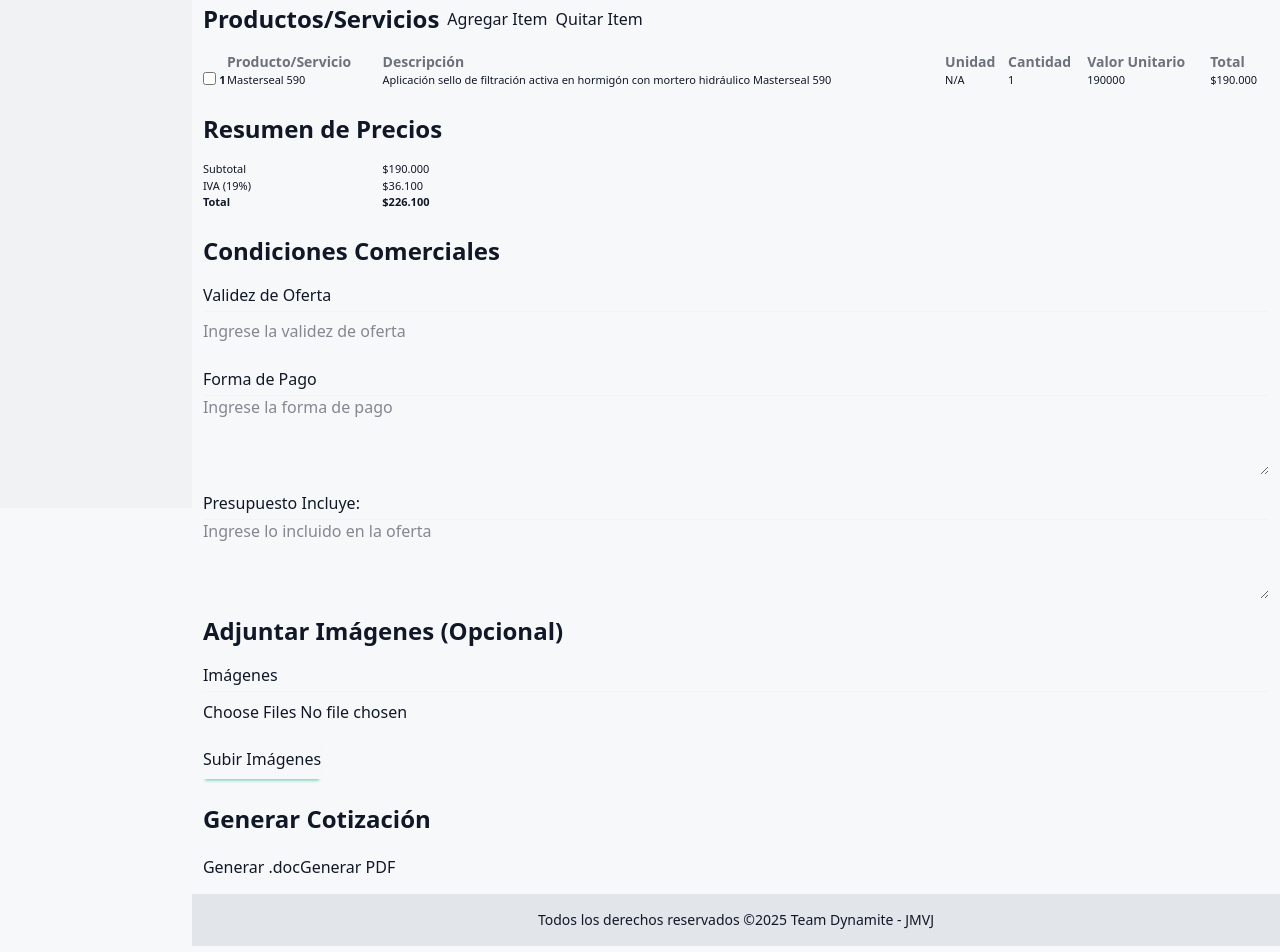
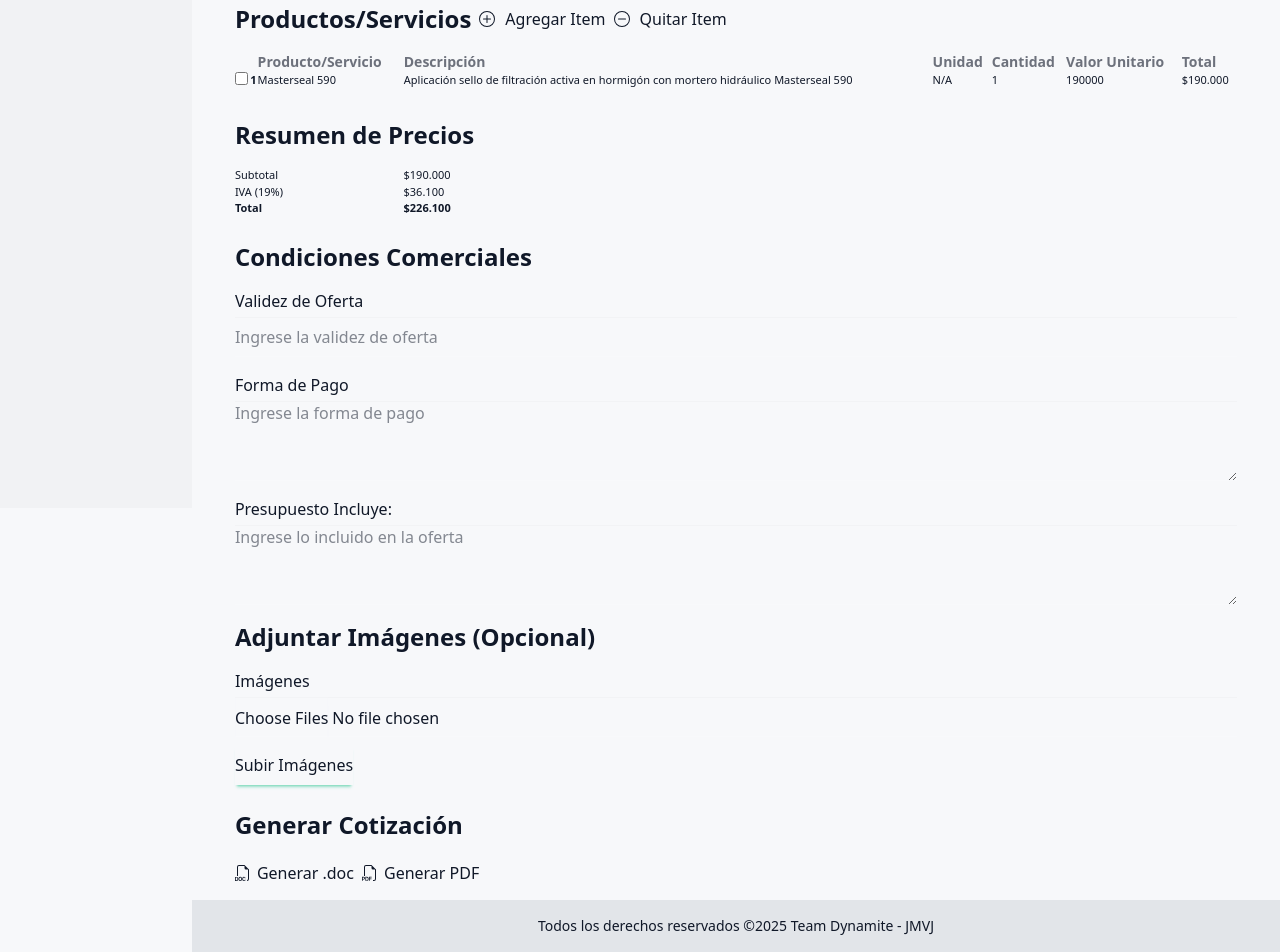
Before and after one commit to valjamettduoc/Munoz_Jorge_Jamett_Valentina_1.1_APT122, an Angular app: page /cotizador in a window 1280 px wide. Shown: the part 292-1244 px from the top of the page. Built offline with nearby package versions, Linux system fonts and the light colour scheme.

Commit message:
viewport ajustado, css cotizador
Se ajustó el contenedor para dispositivos móviles, se eliminó RouterLinkActive y RouterOutlet, y se agregaron pequeños detalles estéticos como íconos y colores. Íconos de bootstrap.

```diff
--- a/src/app/pages/cotizador/cotizador.component.html
+++ b/src/app/pages/cotizador/cotizador.component.html
@@ -1,4 +1,4 @@
-
+<div class="max-w-full overflow-hidden px-4 sm:px-6 lg:px-8">
   <div class="flex items-center mb-4 gap-2">
     <h1 class="text-2xl font-bold">Cotizador</h1>
     <button type="button" class="btn btn-outline btn-sm">Importar Plantilla</button>
@@ -84,14 +84,31 @@
   </div>
   <br>
 
-<!--TABLA DE PRODUCTOS SERVICIOS-->
-<div class="flex items-center mb-4 gap-2">
+
+  <div class="mb-4">
+    <div class="flex flex-col sm:flex-row sm:items-center gap-2">
       <h1 class="text-2xl font-bold">Productos/Servicios</h1>
-  <button type="button" class="btn btn-outline btn-sm">Agregar Item</button>
-  <button type="button" class="btn btn-outline btn-sm">Quitar Item</button>
+      <div class="flex gap-2">
+        <button type="button" class="btn btn-outline btn-success btn-sm hover:btn-success">
+          <svg xmlns="http://www.w3.org/2000/svg" width="16" height="16" fill="currentColor" class="bi bi-plus-circle mr-1" viewBox="0 0 16 16">
+            <path d="M8 15A7 7 0 1 1 8 1a7 7 0 0 1 0 14m0 1A8 8 0 1 0 8 0a8 8 0 0 0 0 16"/>
+            <path d="M8 4a.5.5 0 0 1 .5.5v3h3a.5.5 0 0 1 0 1h-3v3a.5.5 0 0 1-1 0v-3h-3a.5.5 0 0 1 0-1h3v-3A.5.5 0 0 1 8 4"/>
+          </svg>
+          Agregar Item
+        </button>
+        <button type="button" class="btn btn-outline btn-error btn-sm hover:btn-error">
+          <svg xmlns="http://www.w3.org/2000/svg" width="16" height="16" fill="currentColor" class="bi bi-dash-circle mr-1" viewBox="0 0 16 16">
+            <path d="M8 15A7 7 0 1 1 8 1a7 7 0 0 1 0 14m0 1A8 8 0 1 0 8 0a8 8 0 0 0 0 16"/>
+            <path d="M4 8a.5.5 0 0 1 .5-.5h7a.5.5 0 0 1 0 1h-7A.5.5 0 0 1 4 8"/>
+          </svg>
+          Quitar Item
+        </button>
       </div>
-<div class="overflow-x-auto">
-  <table class="table table-xs">
+    </div>
+  </div>
+  <div class="overflow-x-auto -mx-4 sm:mx-0">
+    <div class="inline-block min-w-full px-4 sm:px-0">
+      <table class="table table-xs w-full">
         <thead>
           <tr>
             <th></th>
@@ -118,6 +135,7 @@
           </tr>
         </tbody>
       </table>
+    </div>
   </div>
   <br />
   <h1 class="text-2xl font-bold">Resumen de Precios</h1>
@@ -167,7 +185,18 @@
   <div class="flex items-center mb-4 gap-2">
     <h1 class="text-2xl font-bold">Generar Cotización</h1>
   </div>
-<div class="mt-4">
-    <button type="button" class="btn btn-outline btn-sm">Generar .doc</button>
-    <button type="button" class="btn btn-outline btn-sm">Generar PDF</button>
+  <div class="mt-4 flex gap-2">
+      <button type="button" class="btn btn-outline btn-info btn-sm hover:btn-info">
+        <svg xmlns="http://www.w3.org/2000/svg" width="16" height="16" fill="currentColor" class="bi bi-filetype-doc" viewBox="0 0 16 16">
+          <path fill-rule="evenodd" d="M14 4.5V14a2 2 0 0 1-2 2v-1a1 1 0 0 0 1-1V4.5h-2A1.5 1.5 0 0 1 9.5 3V1H4a1 1 0 0 0-1 1v9H2V2a2 2 0 0 1 2-2h5.5zm-7.839 9.166v.522q0 .384-.117.641a.86.86 0 0 1-.322.387.9.9 0 0 1-.469.126.9.9 0 0 1-.471-.126.87.87 0 0 1-.32-.386 1.55 1.55 0 0 1-.117-.642v-.522q0-.386.117-.641a.87.87 0 0 1 .32-.387.87.87 0 0 1 .471-.129q.264 0 .469.13a.86.86 0 0 1 .322.386q.117.255.117.641m.803.519v-.513q0-.565-.205-.972a1.46 1.46 0 0 0-.589-.63q-.381-.22-.917-.22-.533 0-.92.22a1.44 1.44 0 0 0-.589.627q-.204.406-.205.975v.513q0 .563.205.973.205.406.59.627.386.216.92.216.535 0 .916-.216.383-.22.59-.627.204-.41.204-.973M0 11.926v4h1.459q.603 0 .999-.238a1.45 1.45 0 0 0 .595-.689q.196-.45.196-1.084 0-.63-.196-1.075a1.43 1.43 0 0 0-.59-.68q-.395-.234-1.004-.234zm.791.645h.563q.371 0 .609.152a.9.9 0 0 1 .354.454q.118.302.118.753a2.3 2.3 0 0 1-.068.592 1.1 1.1 0 0 1-.196.422.8.8 0 0 1-.334.252 1.3 1.3 0 0 1-.483.082H.79V12.57Zm7.422.483a1.7 1.7 0 0 0-.103.633v.495q0 .369.103.627a.83.83 0 0 0 .298.393.85.85 0 0 0 .478.131.9.9 0 0 0 .401-.088.7.7 0 0 0 .273-.248.8.8 0 0 0 .117-.364h.765v.076a1.27 1.27 0 0 1-.226.674q-.205.29-.55.454a1.8 1.8 0 0 1-.786.164q-.54 0-.914-.216a1.4 1.4 0 0 1-.571-.627q-.194-.408-.194-.976v-.498q0-.568.197-.978.195-.411.571-.633.378-.223.911-.223.328 0 .607.097.28.093.489.272a1.33 1.33 0 0 1 .466.964v.073H9.78a.85.85 0 0 0-.12-.38.7.7 0 0 0-.273-.261.8.8 0 0 0-.398-.097.8.8 0 0 0-.475.138.87.87 0 0 0-.301.398"/>
+        </svg>
+        Generar .doc
+      </button>
+      <button type="button" class="btn btn-outline btn-warning btn-sm hover:btn-warning">
+        <svg xmlns="http://www.w3.org/2000/svg" width="16" height="16" fill="currentColor" class="bi bi-filetype-pdf" viewBox="0 0 16 16">
+          <path fill-rule="evenodd" d="M14 4.5V14a2 2 0 0 1-2 2h-1v-1h1a1 1 0 0 0 1-1V4.5h-2A1.5 1.5 0 0 1 9.5 3V1H4a1 1 0 0 0-1 1v9H2V2a2 2 0 0 1 2-2h5.5zM1.6 11.85H0v3.999h.791v-1.342h.803q.43 0 .732-.173.305-.175.463-.474a1.4 1.4 0 0 0 .161-.677q0-.375-.158-.677a1.2 1.2 0 0 0-.46-.477q-.3-.18-.732-.179m.545 1.333a.8.8 0 0 1-.085.38.57.57 0 0 1-.238.241.8.8 0 0 1-.375.082H.788V12.48h.66q.327 0 .512.181.185.183.185.522m1.217-1.333v3.999h1.46q.602 0 .998-.237a1.45 1.45 0 0 0 .595-.689q.196-.45.196-1.084 0-.63-.196-1.075a1.43 1.43 0 0 0-.589-.68q-.396-.234-1.005-.234zm.791.645h.563q.371 0 .609.152a.9.9 0 0 1 .354.454q.118.302.118.753a2.3 2.3 0 0 1-.068.592 1.1 1.1 0 0 1-.196.422.8.8 0 0 1-.334.252 1.3 1.3 0 0 1-.483.082h-.563zm3.743 1.763v1.591h-.79V11.85h2.548v.653H7.896v1.117h1.606v.638z"/>
+        </svg>
+        Generar PDF
+      </button>
   </div>
+</div>
--- a/src/app/pages/home/home.component.ts
+++ b/src/app/pages/home/home.component.ts
@@ -1,9 +1,9 @@
 import { Component } from '@angular/core';
-import { RouterLink, RouterLinkActive, RouterOutlet, RouterModule } from '@angular/router';
+import { RouterLink, RouterModule } from '@angular/router';
 
 @Component({
   selector: 'app-home',
-  imports: [RouterLink, RouterLinkActive, RouterOutlet, RouterModule],
+  imports: [RouterLink, RouterModule],
   templateUrl: './home.component.html',
   styleUrl: './home.component.css'
 })
```
Lines whose indentation alone changed are shown as unchanged.
